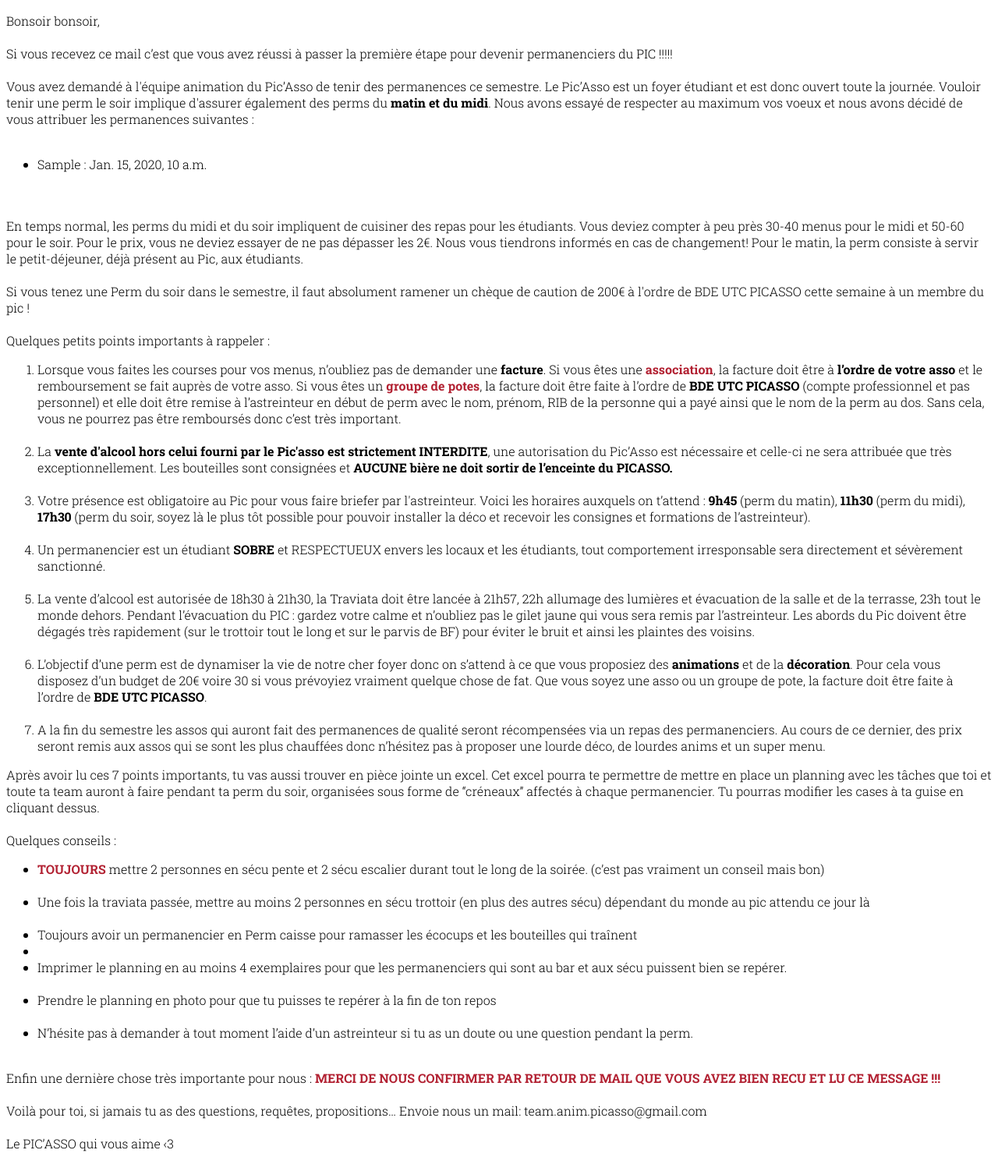
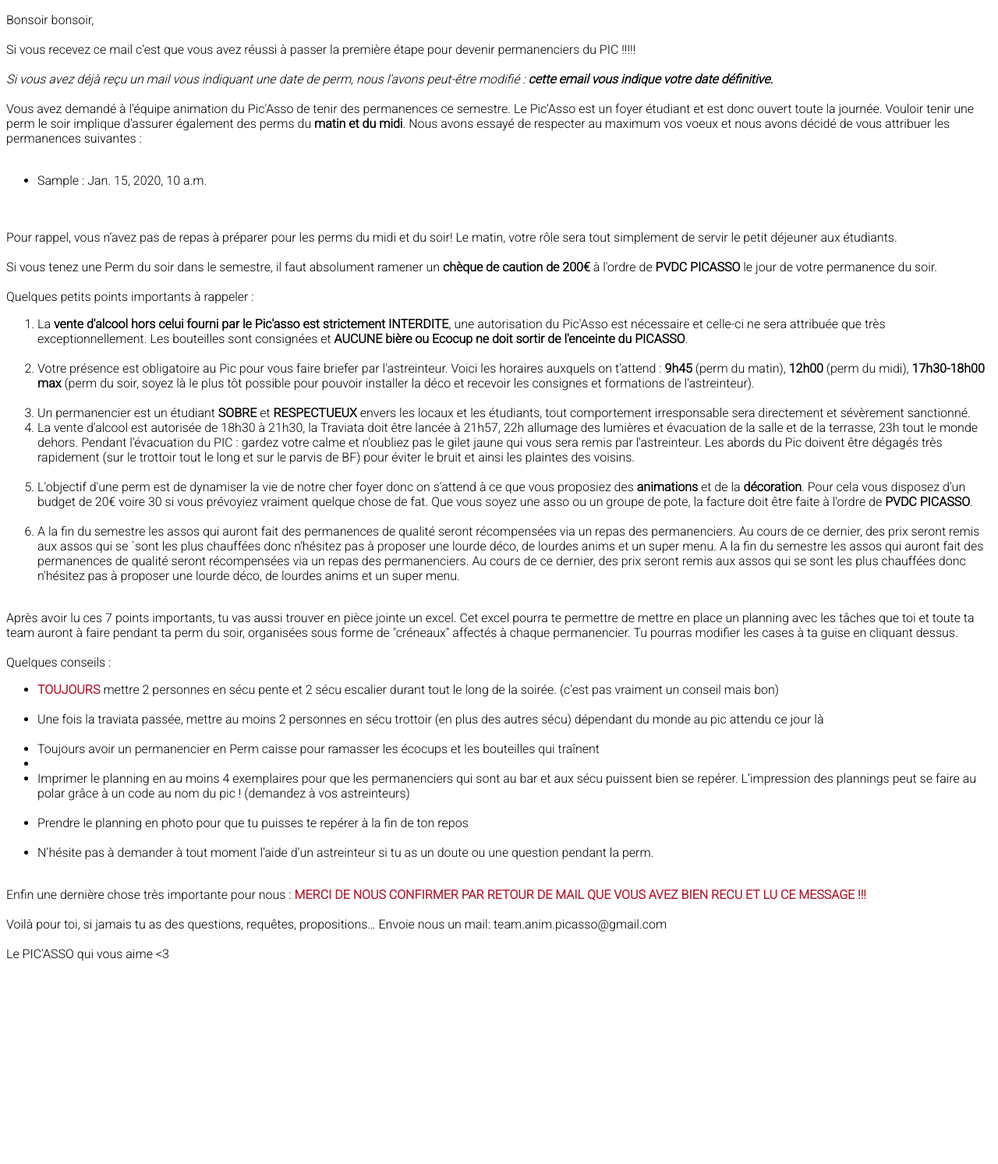
Before and after one commit to picasso-utc/kraken, a Django app: template core/templates/perm_notification.html in a window 1280 px wide. Shown: the whole page at 78% size. After the commit the page ends 1249 px from the top, so only its background shows below. Run offline with Django 3.2, Linux system fonts and the light colour scheme; the template is opened without the code that fills it: most values are stand-ins (such as "Sample title", 1, 10 or a date in 2020); some libraries are stand-ins or nearby versions.

Commit message:
~ Modified html template

```diff
--- a/core/templates/perm_notification.html
+++ b/core/templates/perm_notification.html
@@ -5,14 +5,34 @@
 		<!-- <title>Facture</title> -->
 		<meta charset="utf-8" />
 		<!-- <link rel="stylesheet" href="https://maxcdn.bootstrapcdn.com/bootstrap/3.3.6/css/bootstrap.min.css" /> -->
+
+        <link rel="preconnect" href="https://fonts.googleapis.com">
+        <link rel="preconnect" href="https://fonts.gstatic.com" crossorigin>
+        <link href="https://fonts.googleapis.com/css2?family=Roboto:wght@300&display=swap" rel="stylesheet">
+
+        <style>
+            body {
+                font-family: 'Roboto';
+            }
+            .red{
+                color: #B22132;
+            }
+        </style>
 	</head>
     <body>
         <p>
             Bonsoir bonsoir,
             <br><br>
-            Si vous recevez ce mail c’est que vous avez réussi à passer la première étape pour devenir permanenciers du PIC !!!!!
+            Si vous recevez ce mail c’est que vous avez réussi à passer la première
+            étape pour devenir permanenciers du PIC !!!!!
             <br><br>
-            Vous avez demandé à l'équipe animation du Pic’Asso de tenir des permanences ce semestre. Le Pic’Asso est un foyer étudiant et est donc ouvert toute la journée. Vouloir tenir une perm le soir implique d'assurer également des perms du <strong>matin et du midi</strong>. Nous avons essayé de respecter au maximum vos voeux et nous avons décidé de vous attribuer les permanences suivantes :
+            <i>Si vous avez déjà reçu un mail vous indiquant une date de perm,
+                nous l'avons peut-être modifié : <strong>cette email vous indique votre date définitive.</strong></i>
+            <br><br>
+            Vous avez demandé à l'équipe animation du Pic'Asso de tenir des permanences
+            ce semestre. Le Pic'Asso est un foyer étudiant et est donc ouvert toute la journée.
+            Vouloir tenir une perm le soir implique d'assurer également des perms du <strong>matin et du midi</strong>.
+            Nous avons essayé de respecter au maximum vos voeux et nous avons décidé de vous attribuer les permanences suivantes :
             <br><br>
             <ul>
                 {% for creneau in creneaux %}
@@ -20,52 +40,74 @@
                 {% endfor %}
             </ul>
             <br><br>
-            En temps normal, les perms du midi et du soir impliquent de cuisiner des repas pour les étudiants. Vous deviez compter à peu près 30-40 menus pour le midi et 50-60 pour le soir. Pour le prix, vous ne deviez essayer de ne pas dépasser les 2€. Nous vous tiendrons informés en cas de changement! Pour le matin, la perm consiste à servir le petit-déjeuner, déjà présent au Pic, aux étudiants.
+            Pour rappel, vous n’avez pas de repas à préparer pour les perms du midi et du soir!
+            Le matin, votre rôle sera tout simplement de servir le petit déjeuner aux étudiants.
             <br><br>
-            Si vous tenez une Perm du soir dans le semestre, il faut absolument ramener un chèque de caution de 200€ à l'ordre de BDE UTC PICASSO cette semaine à un membre du pic !
+            Si vous tenez une Perm du soir dans le semestre, il faut absolument ramener un
+            <strong>chèque de caution de 200€</strong> à l'ordre de <strong>PVDC PICASSO</strong>
+            le jour de votre permanence du soir.
             <br><br>
             Quelques petits points importants à rappeler :
             <ol>
                <li>
-                    Lorsque vous faites les courses pour vos menus, n’oubliez pas de demander une <strong>facture</strong>.
-                    Si vous êtes une <strong class="red">association</strong>, la facture doit être à <strong>l’ordre de votre asso</strong> et le remboursement se fait auprès de votre asso.
-                    Si vous êtes un <strong class="red">groupe de potes</strong>, la facture doit être faite à l’ordre de <strong>BDE UTC PICASSO</strong> (compte professionnel et pas personnel) et elle doit être remise à l’astreinteur en début de perm avec le nom, prénom, RIB de la personne qui a payé ainsi que le nom de la perm au dos. Sans cela, vous ne pourrez pas être remboursés donc c’est très important.
+                    La <strong>vente d'alcool hors celui fourni par le Pic'asso est strictement INTERDITE</strong>,
+                    une autorisation du Pic'Asso est nécessaire et celle-ci ne sera attribuée que
+                    très exceptionnellement. Les bouteilles sont consignées et <strong>AUCUNE bière ou
+                    Ecocup ne doit sortir de l'enceinte du PICASSO</strong>.
                </li>
                <br>
                <li>
-                    La <strong>vente d'alcool hors celui fourni par le Pic'asso est strictement INTERDITE</strong>, une autorisation du Pic’Asso est nécessaire et celle-ci ne sera attribuée que très exceptionnellement. Les bouteilles sont consignées et <strong>AUCUNE bière ne doit sortir de l’enceinte du PICASSO.</strong>
+                    Votre présence est obligatoire au Pic pour vous faire briefer par l'astreinteur.
+                    Voici les horaires auxquels on t'attend : <strong>9h45</strong> (perm du matin), <strong>12h00</strong> (perm du midi),
+                    <strong>17h30-18h00 max</strong> (perm du soir, soyez là le plus tôt possible pour pouvoir installer
+                    la déco et recevoir les consignes et formations de l'astreinteur).
                </li>
                <br>
                <li>
-                    Votre présence est obligatoire au Pic pour vous faire briefer par l'astreinteur. Voici les horaires auxquels on t’attend : <strong>9h45</strong> (perm du matin), <strong>11h30</strong> (perm du midi), <strong>17h30</strong> (perm du soir, soyez là le plus tôt possible pour pouvoir installer la déco et recevoir les consignes et formations de l’astreinteur).
+                    Un permanencier est un étudiant <strong>SOBRE</strong> et <strong>RESPECTUEUX</strong> envers les locaux et les étudiants,
+                    tout comportement irresponsable sera directement et sévèrement sanctionné.
+               </li>
+               <li>
+                    La vente d'alcool est autorisée de 18h30 à 21h30, la Traviata doit être lancée à 21h57,
+                    22h allumage des lumières et évacuation de la salle et de la terrasse, 23h tout le monde dehors.
+                    Pendant l'évacuation du PIC : gardez votre calme et n'oubliez pas le gilet
+                    jaune qui vous sera remis par l'astreinteur. Les abords du Pic doivent être dégagés très rapidement
+                    (sur le trottoir tout le long et sur le parvis de BF) pour éviter le bruit et ainsi les plaintes des voisins.
                </li>
                <br>
                <li>
-                    Un permanencier est un étudiant <strong>SOBRE</strong> et RESPECTUEUX envers les locaux et les étudiants, tout comportement irresponsable sera directement et sévèrement sanctionné.
+                    L'objectif d'une perm est de dynamiser la vie de notre cher foyer donc on s'attend à ce que vous proposiez
+                    des <strong>animations</strong> et de la <strong>décoration</strong>. Pour cela vous disposez d'un budget de 20€ voire 30 si vous prévoyiez
+                    vraiment quelque chose de fat. Que vous soyez une asso ou un groupe de pote, la facture doit être faite à
+                    l'ordre de <strong>PVDC PICASSO</strong>.
                </li>
                <br>
                <li>
-                    La vente d’alcool est autorisée de 18h30 à 21h30, la Traviata doit être lancée à 21h57, 22h allumage des lumières et évacuation de la salle et de la terrasse, 23h tout le monde dehors. Pendant l’évacuation du PIC : gardez votre calme et n’oubliez pas le gilet jaune qui vous sera remis par l’astreinteur. Les abords du Pic doivent être dégagés très rapidement (sur le trottoir tout le long et sur le parvis de BF)  pour éviter le bruit et ainsi les plaintes des voisins.
-                </li>
-                <br>
-                <li>
-                    L’objectif d’une perm est de dynamiser la vie de notre cher foyer donc on s’attend à ce que vous proposiez des <strong>animations</strong> et de la <strong>décoration</strong>. Pour cela vous disposez d’un budget de 20€ voire 30 si vous prévoyiez vraiment quelque chose de fat. Que vous soyez une asso ou un groupe de pote, la facture doit être faite à l’ordre de <strong>BDE UTC PICASSO</strong>.
-                </li>
-                <br>
-                <li>
-                    A la fin du semestre les assos qui auront fait des permanences de qualité seront récompensées via un repas des permanenciers. Au cours de ce dernier, des prix seront remis aux assos qui se sont les plus chauffées donc n’hésitez pas à proposer une lourde déco, de lourdes anims et un super menu.
+                    A la fin du semestre les assos qui auront fait des permanences de qualité seront récompensées
+                    via un repas des permanenciers. Au cours de ce dernier, des prix seront remis aux assos qui se
+                    `sont les plus chauffées donc n'hésitez pas à proposer une lourde déco, de lourdes anims et un
+                    super menu. A la fin du semestre les assos qui auront fait des permanences de qualité seront récompensées
+                    via un repas des permanenciers. Au cours de ce dernier, des prix seront remis aux assos qui se sont les
+                    plus chauffées donc n'hésitez pas à proposer une lourde déco, de lourdes anims et un super menu.
                </li>
             </ol>
-            Après avoir lu ces 7 points importants, tu vas aussi trouver en pièce jointe un excel. Cet excel pourra te permettre de mettre en place un planning avec les tâches que toi et toute ta team auront à faire pendant ta perm du soir, organisées sous forme de “créneaux” affectés à chaque permanencier. Tu pourras modifier les cases à ta guise en cliquant dessus.
+            <br>
+            Après avoir lu ces 7 points importants, tu vas aussi trouver en pièce jointe un excel.
+            Cet excel pourra te permettre de mettre en place un planning avec les tâches que
+            toi et toute ta team auront à faire pendant ta perm du soir, organisées sous
+            forme de "créneaux" affectés à chaque permanencier. Tu pourras modifier les
+            cases à ta guise en cliquant dessus.
             <br><br>
             Quelques conseils :
             <ul>
                 <li>
-                    <strong class="red">TOUJOURS</strong> mettre 2 personnes en sécu pente et 2 sécu escalier durant tout le long de la soirée. (c’est pas vraiment un conseil mais bon)
+                    <strong class="red">TOUJOURS</strong> mettre 2 personnes en sécu pente et 2 sécu escalier durant tout
+                    le long de la soirée. (c’est pas vraiment un conseil mais bon)
                 </li>
                 <br>
                 <li>
-                    Une fois la traviata passée, mettre au moins 2 personnes en sécu trottoir (en plus des autres sécu) dépendant du monde au pic attendu ce jour là
+                    Une fois la traviata passée, mettre au moins 2 personnes en sécu trottoir (en plus des autres sécu)
+                    dépendant du monde au pic attendu ce jour là
                 </li>
                 <br>
                 <li>
@@ -73,7 +115,9 @@
                 <li>
                 <br>
                 <li>
-                    Imprimer le planning en au moins 4 exemplaires pour que les permanenciers qui sont au bar et aux sécu puissent bien se repérer.
+                    Imprimer le planning en au moins 4 exemplaires pour que les permanenciers qui sont au bar et
+                    aux sécu puissent bien se repérer.
+                    L’impression des plannings peut se faire au polar grâce à un code au nom du pic ! (demandez à vos astreinteurs)
                 </li>
                 <br>
                 <li>
@@ -89,17 +133,7 @@
             <br><br>
             Voilà pour toi, si jamais tu as des questions, requêtes, propositions… Envoie nous un mail: team.anim.picasso@gmail.com
             <br><br>
-            Le PIC’ASSO qui vous aime &#139;3
+            Le PIC’ASSO qui vous aime &lt;3
         </p>
     </body>
-    <link href='https://fonts.googleapis.com/css?family=Roboto+Slab:400,300,700' rel='stylesheet' type='text/css'>
-    <style>
-        body {
-            font-family: 'Roboto Slab', serif;
-            font-weight: 300;
-        }
-        .red{
-            color: #B22132;
-        }
-    </style>
 </html>
```
Lines whose indentation alone changed are shown as unchanged.
